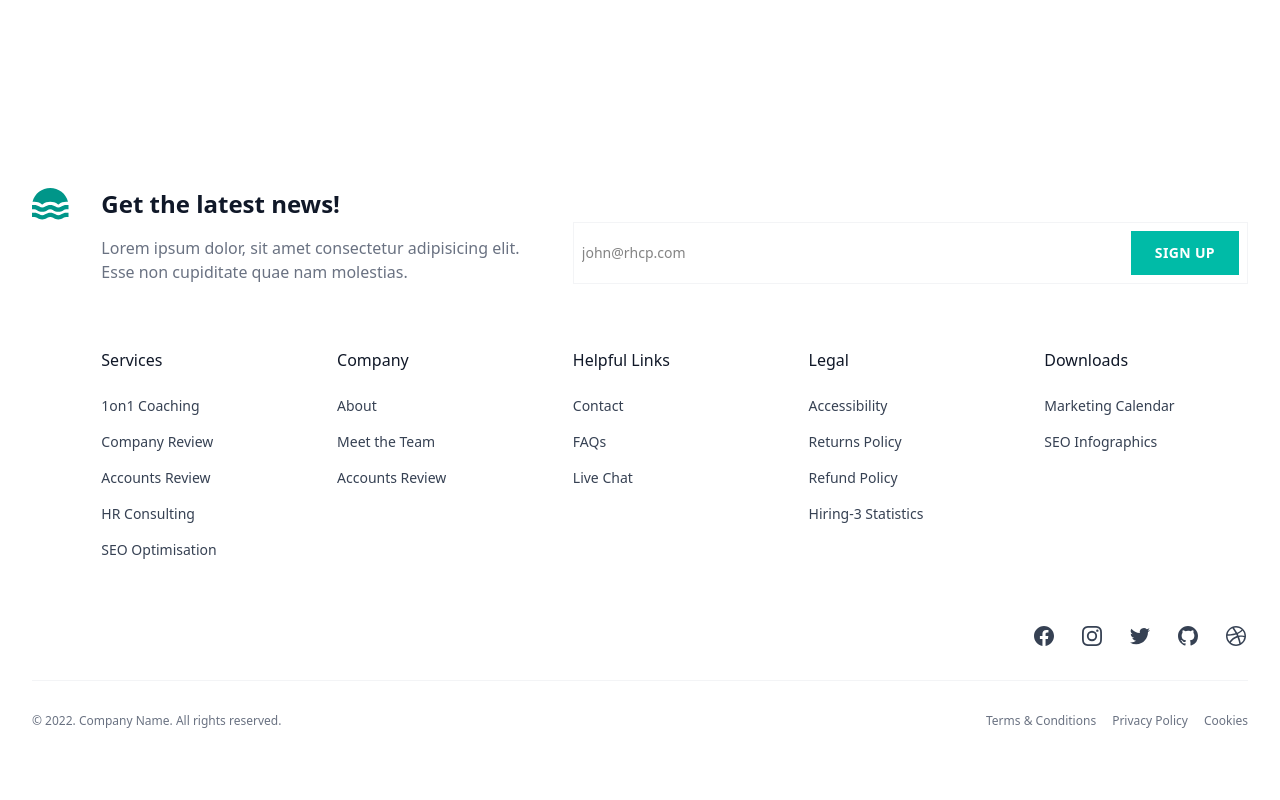
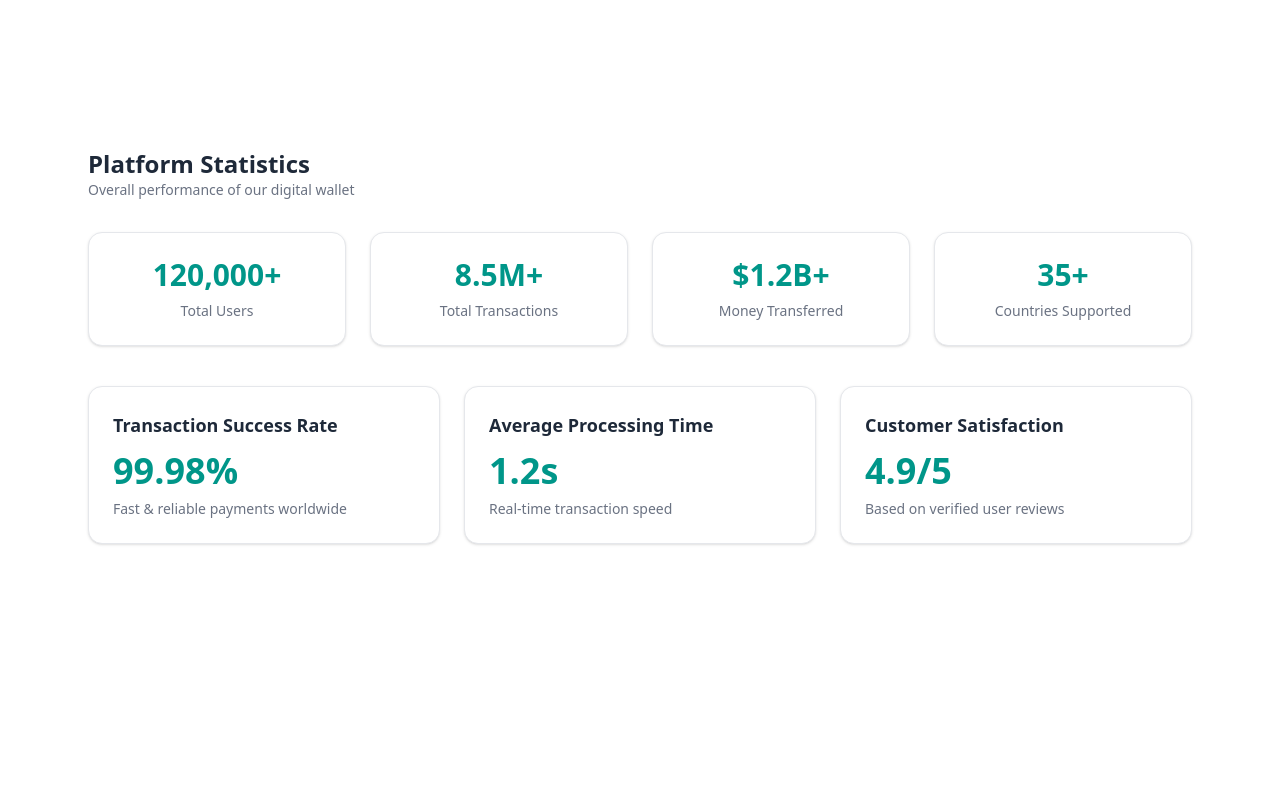
Before and after one commit to Joynal-Abedin85/client-digital-wallet, a React (Vite) app: page / in a window 1280 px wide. Shown: the part 1960-2760 px from the top of the page. Built offline with nearby package versions, Linux system fonts and the light colour scheme.

Commit message:
add page stats

```diff
--- a/src/pages/home.tsx
+++ b/src/pages/home.tsx
@@ -2,6 +2,7 @@ import AnalyticsPage from "./analytics";
 import HowItWorks from "./compo1";
 import Testimonials from "./compo2";
 import Features from "./Features";
+import StatsPage from "./stat";
 
 const home = () => {
     return (
@@ -10,6 +11,7 @@ const home = () => {
             <HowItWorks></HowItWorks>
             <Testimonials></Testimonials>
             <AnalyticsPage></AnalyticsPage>
+            <StatsPage></StatsPage>
         </div>
     );
 };
--- /dev/null
+++ b/src/pages/stat.tsx
@@ -0,0 +1,84 @@
+import React from "react";
+
+type StatItemProps = {
+  label: string;
+  value: string;
+};
+
+const StatItem: React.FC<StatItemProps> = ({ label, value }) => {
+  return (
+    <div className="bg-white border border-gray-200 rounded-xl p-6 shadow-sm text-center">
+      <h3 className="text-3xl font-bold text-teal-600">
+        {value}
+      </h3>
+      <p className="text-sm text-gray-500 mt-2">
+        {label}
+      </p>
+    </div>
+  );
+};
+
+const StatsPage: React.FC = () => {
+  return (
+    <div className="min-h-screen max-w-6xl mx-auto  p-6">
+      {/* Header */}
+      <div className="mb-8">
+        <h1 className="text-2xl font-bold text-gray-800">
+          Platform Statistics
+        </h1>
+        <p className="text-sm text-gray-500">
+          Overall performance of our digital wallet
+        </p>
+      </div>
+
+      {/* Main Stats */}
+      <div className="grid grid-cols-1 sm:grid-cols-2 lg:grid-cols-4 gap-6 mb-10">
+        <StatItem label="Total Users" value="120,000+" />
+        <StatItem label="Total Transactions" value="8.5M+" />
+        <StatItem label="Money Transferred" value="$1.2B+" />
+        <StatItem label="Countries Supported" value="35+" />
+      </div>
+
+      {/* Extra Stats */}
+      <div className="grid grid-cols-1 md:grid-cols-3 gap-6">
+        <div className="bg-white rounded-xl p-6 border border-gray-200 shadow-sm">
+          <h3 className="text-lg font-semibold text-gray-800 mb-3">
+            Transaction Success Rate
+          </h3>
+          <p className="text-4xl font-bold text-teal-600">
+            99.98%
+          </p>
+          <p className="text-sm text-gray-500 mt-2">
+            Fast & reliable payments worldwide
+          </p>
+        </div>
+
+        <div className="bg-white rounded-xl p-6 border border-gray-200 shadow-sm">
+          <h3 className="text-lg font-semibold text-gray-800 mb-3">
+            Average Processing Time
+          </h3>
+          <p className="text-4xl font-bold text-teal-600">
+            1.2s
+          </p>
+          <p className="text-sm text-gray-500 mt-2">
+            Real-time transaction speed
+          </p>
+        </div>
+
+        <div className="bg-white rounded-xl p-6 border border-gray-200 shadow-sm">
+          <h3 className="text-lg font-semibold text-gray-800 mb-3">
+            Customer Satisfaction
+          </h3>
+          <p className="text-4xl font-bold text-teal-600">
+            4.9/5
+          </p>
+          <p className="text-sm text-gray-500 mt-2">
+            Based on verified user reviews
+          </p>
+        </div>
+      </div>
+    </div>
+  );
+};
+
+export default StatsPage;
```
